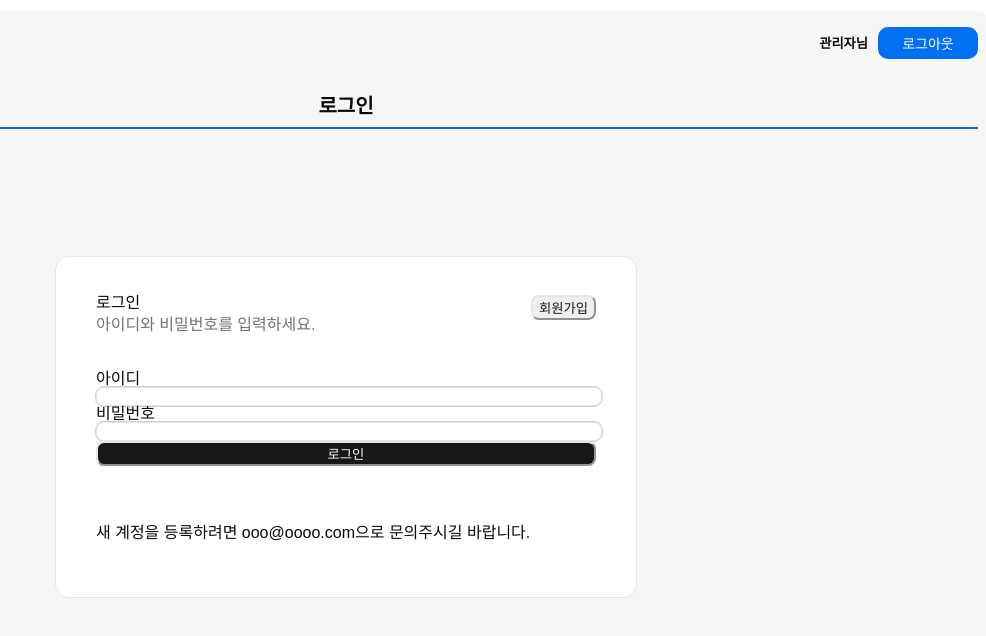
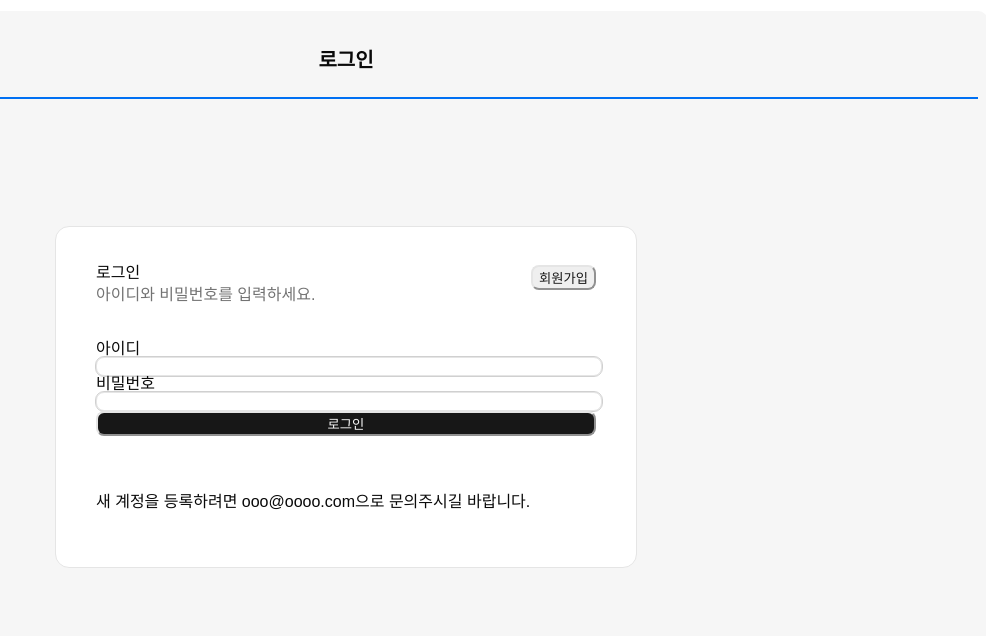
Before and after one commit to Kernel360/KUNI_2thecore_frontend, a Next.js app: page /login in a window 1280 px wide. Shown: the top 636 px of the page, without its empty margins (294-1280 px from the left). Built offline with nearby package versions, Linux system fonts and the light colour scheme.

Commit message:
design: 로그아웃 삭제, topBar margin 조정

```diff
--- a/src/app/layout.tsx
+++ b/src/app/layout.tsx
@@ -1,7 +1,6 @@
 import '../styles/globals.css';
 import type { ReactNode } from 'react';
 import TopBar from '@/components/ui/topBar';
-import UserBox from '@/components/user-box/user-box';
 import StatusContainer from '@/components/status-box/status-container';
 import MenuBox from '@/components/menu-box/menu-box';
 
@@ -26,7 +25,6 @@ export default function RootLayout({ children, title }: RootLayoutProps) {
               borderRadius: '10px',
             }}
           >
-            <UserBox />
             {children}
           </div>
         </div>
--- a/src/components/ui/topBar.tsx
+++ b/src/components/ui/topBar.tsx
@@ -26,7 +26,6 @@ export default function TopBar({ title }: TopBarProps) {
       >
         <h2
           style={{
-            margin: 0,
             textAlign: 'center',
             fontWeight: '600',
             fontSize: '20px',
```
